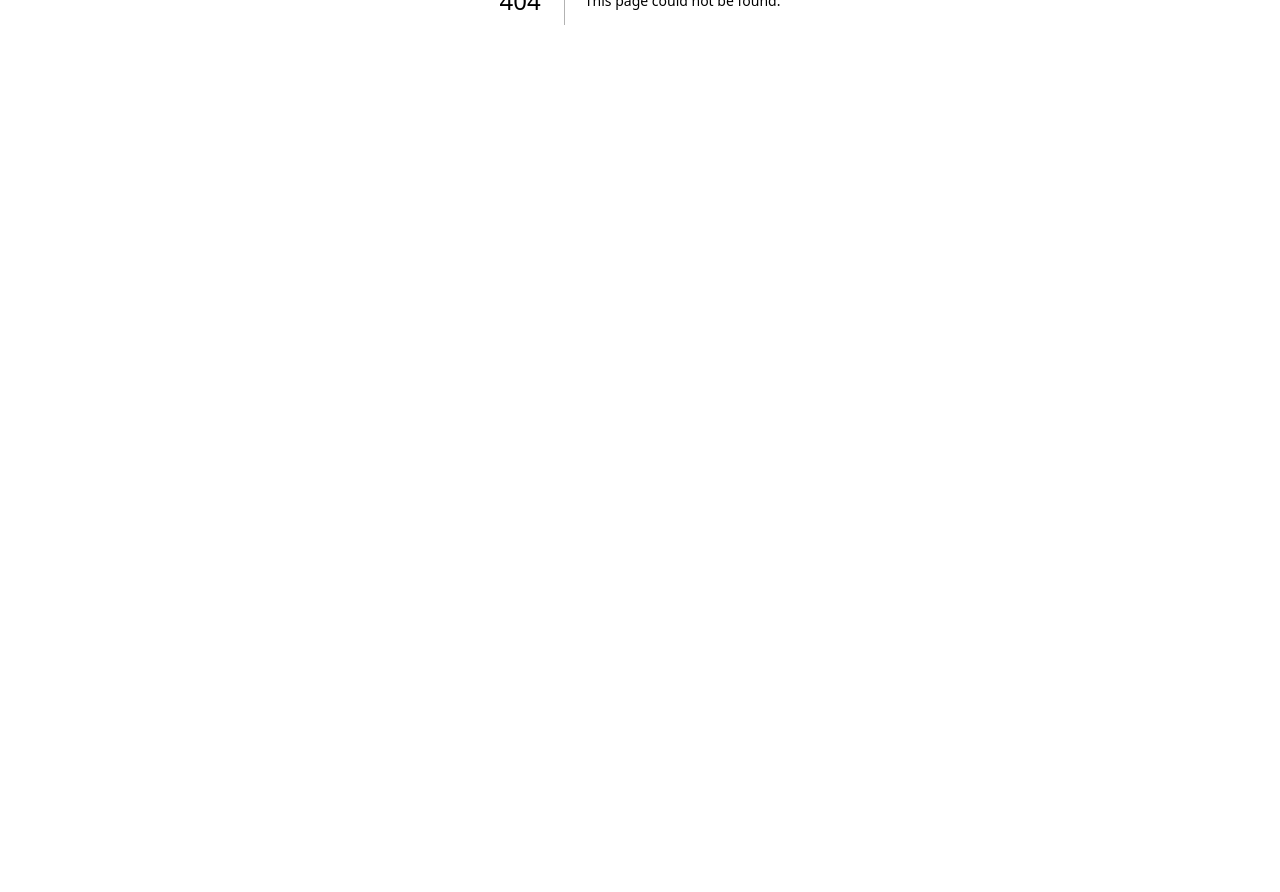
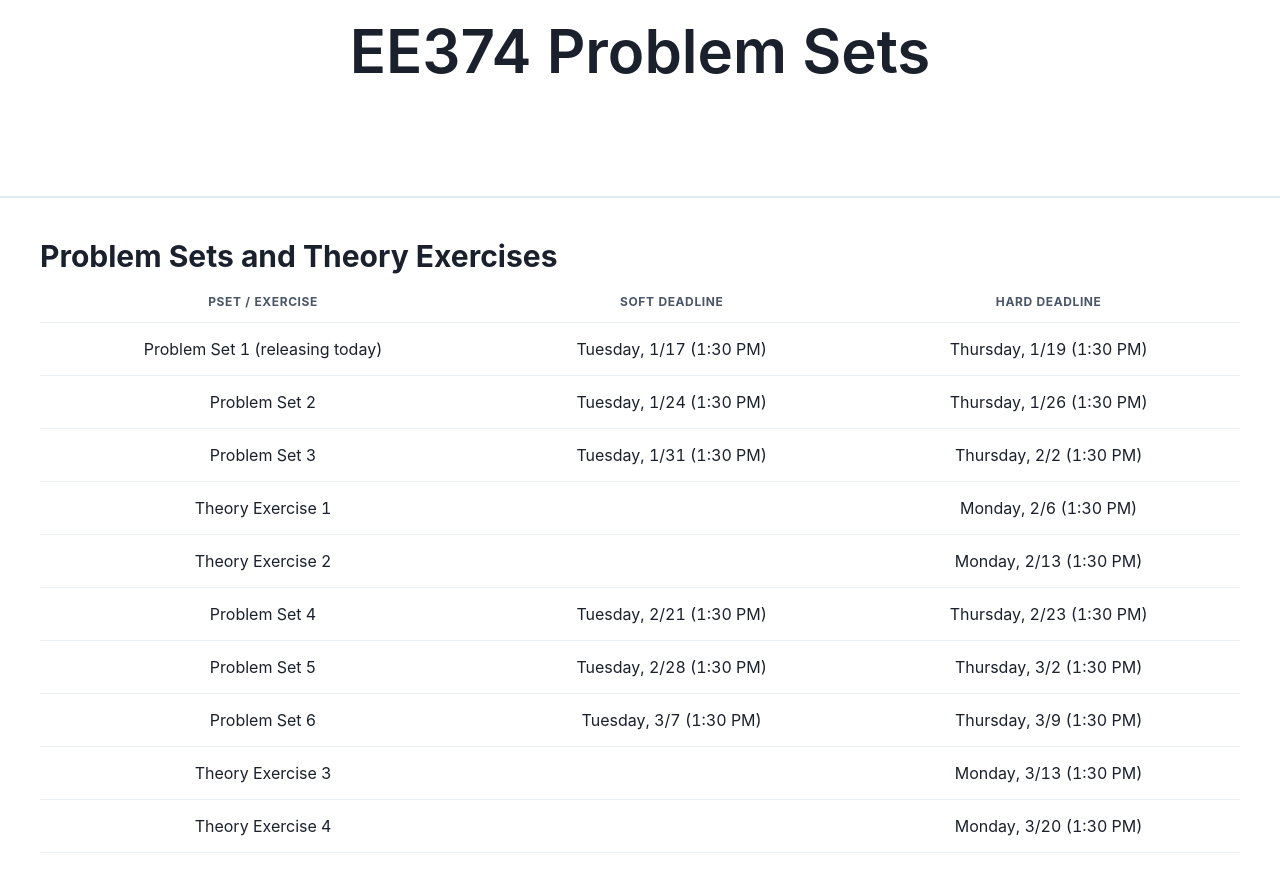
Before and after one commit to Scott-Hickmann/EE374, a Next.js app: page /psets in a window 1280 px wide. Before the commit this address had no page. Shown: the part 400-1292 px from the top of the page. Before the commit the page ends 800 px from the top, so only its background shows below. Built offline with nearby package versions, Linux system fonts and the light colour scheme.

Commit message:
Add PSETs page

```diff
--- a/components/navigation.tsx
+++ b/components/navigation.tsx
@@ -30,6 +30,7 @@ const routes = [
   { title: 'Syllabus', link: '/#syllabus' },
   { title: 'Team', link: '/#team' },
   { title: 'Protocol', link: '/protocol' },
+  { title: 'PSETs', link: '/psets' },
   { title: 'Grader', link: '/grader' }
 ] as const;
 
--- a/pages/index.tsx
+++ b/pages/index.tsx
@@ -43,11 +43,11 @@ interface SyllabusWeek {
 }
 
 const softGradingDeadlineMessage =
-  'The grader will test your node for you to get feedback. This is not graded.';
+  'The grader will test your node for you to get feedback. This is not graded. Please check out the PSETs tab for more information.';
 const hardGradingDeadlineMessage =
-  'The grader will test your node and give you a grade.';
+  'The grader will test your node and give you a grade. Please check out the PSETs tab for more information.';
 const theoryExerciseDeadlineMessage =
-  'This will be a short theory exercise to help you practice for the exam.';
+  'This will be a short theory exercise to help you practice for the exam. Please check out the PSETs tab for more information.';
 
 const syllabus: SyllabusWeek[] = [
   {
--- /dev/null
+++ b/pages/psets.tsx
@@ -0,0 +1,119 @@
+import { Link, Table, Tbody, Td, Text, Th, Thead, Tr } from '@chakra-ui/react';
+
+import Layout from '../components/layout';
+import {
+  Section,
+  Sections,
+  Subsection,
+  SubsectionTitle
+} from '../components/section';
+import TitleSection from '../components/titleSection';
+import { usDate, usTime } from '../utils/date';
+
+type PSETProps = React.PropsWithChildren<{
+  softDeadline?: Date;
+  hardDeadline: Date;
+  link?: string;
+}>;
+
+function PSET({ softDeadline, hardDeadline, link, children }: PSETProps) {
+  const primaryColor = 'blue.400';
+
+  return (
+    <Tr>
+      <Td textAlign="center">
+        {link ? (
+          <Link color={primaryColor}>{children}</Link>
+        ) : (
+          <Text>{children}</Text>
+        )}
+      </Td>
+      <Td textAlign="center">
+        {softDeadline && (
+          <Text>
+            {usDate(softDeadline)} ({usTime(softDeadline)})
+          </Text>
+        )}
+      </Td>
+      <Td textAlign="center">
+        <Text>
+          {usDate(hardDeadline)} ({usTime(hardDeadline)})
+        </Text>
+      </Td>
+    </Tr>
+  );
+}
+
+export default function PSETsPage() {
+  return (
+    <Layout title="EE374: PSETs" description="EE374 Problem Sets">
+      <Sections>
+        <TitleSection title="EE374 Problem Sets" />
+        <Section id="psets">
+          <Subsection>
+            <SubsectionTitle>Problem Sets and Theory Exercises</SubsectionTitle>
+            <Table>
+              <Thead>
+                <Tr>
+                  <Th textAlign="center">PSET / Exercise</Th>
+                  <Th textAlign="center">Soft Deadline</Th>
+                  <Th textAlign="center">Hard Deadline</Th>
+                </Tr>
+              </Thead>
+              <Tbody>
+                <PSET
+                  softDeadline={new Date(2023, 0, 17, 13, 30)}
+                  hardDeadline={new Date(2023, 0, 19, 13, 30)}
+                >
+                  Problem Set 1 (releasing today)
+                </PSET>
+                <PSET
+                  softDeadline={new Date(2023, 0, 24, 13, 30)}
+                  hardDeadline={new Date(2023, 0, 26, 13, 30)}
+                >
+                  Problem Set 2
+                </PSET>
+                <PSET
+                  softDeadline={new Date(2023, 0, 31, 13, 30)}
+                  hardDeadline={new Date(2023, 1, 2, 13, 30)}
+                >
+                  Problem Set 3
+                </PSET>
+                <PSET hardDeadline={new Date(2023, 1, 6, 13, 30)}>
+                  Theory Exercise 1
+                </PSET>
+                <PSET hardDeadline={new Date(2023, 1, 13, 13, 30)}>
+                  Theory Exercise 2
+                </PSET>
+                <PSET
+                  softDeadline={new Date(2023, 1, 21, 13, 30)}
+                  hardDeadline={new Date(2023, 1, 23, 13, 30)}
+                >
+                  Problem Set 4
+                </PSET>
+                <PSET
+                  softDeadline={new Date(2023, 1, 28, 13, 30)}
+                  hardDeadline={new Date(2023, 2, 2, 13, 30)}
+                >
+                  Problem Set 5
+                </PSET>
+                <PSET
+                  softDeadline={new Date(2023, 2, 7, 13, 30)}
+                  hardDeadline={new Date(2023, 2, 9, 13, 30)}
+                >
+                  Problem Set 6
+                </PSET>
+                <PSET hardDeadline={new Date(2023, 2, 13, 13, 30)}>
+                  Theory Exercise 3
+                </PSET>
+                <PSET hardDeadline={new Date(2023, 2, 20, 13, 30)}>
+                  Theory Exercise 4
+                </PSET>
+              </Tbody>
+            </Table>
+          </Subsection>
+        </Section>
+      </Sections>
+    </Layout>
+  );
+}
```
